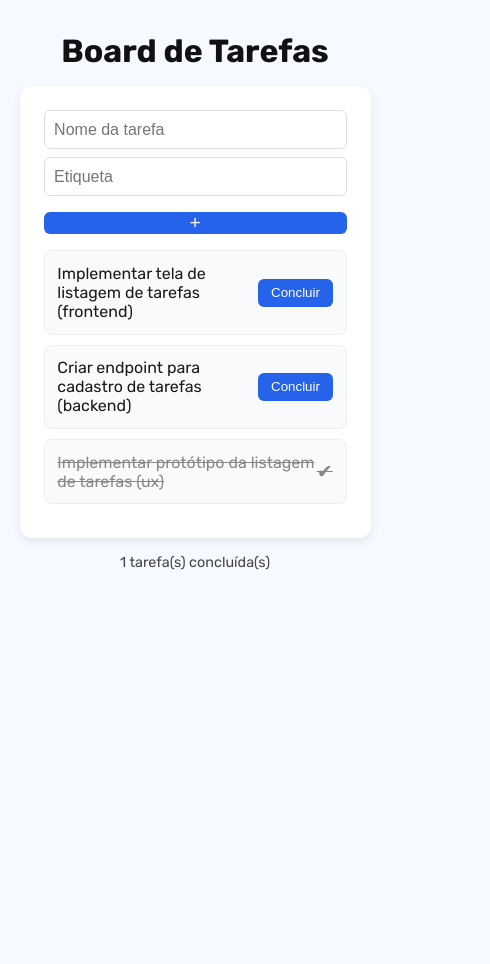
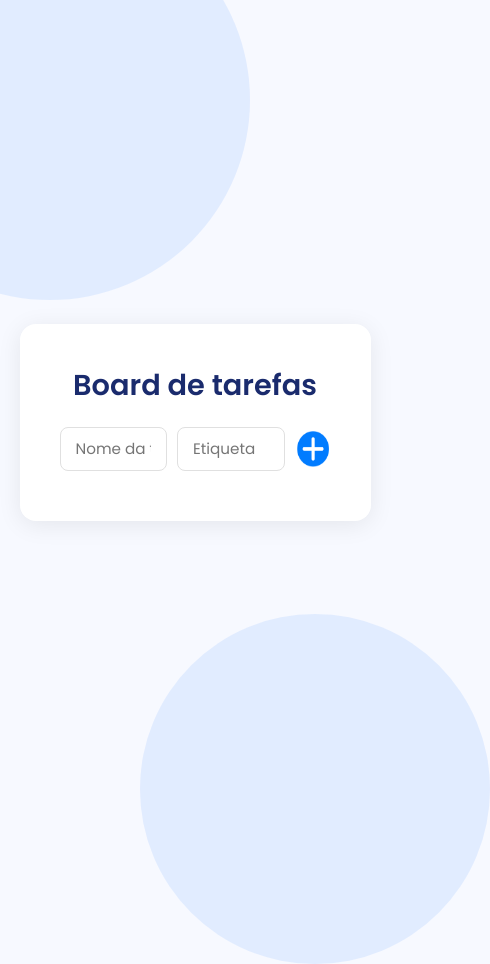
Before and after one commit to olucas-o/RID-188819---Desafio-Construa-um-Gerenciador-de-Tarefas, a plain HTML site: page index.html in a window 390 px wide. Shown: the whole page, 490 px wide, since content can reach past the window. Before the commit the page ends 844 px from the top, so only its background shows below. Drawn offline with Linux system fonts and the light colour scheme.

Commit message:
feat: redesign task board interface and add welcome page
- Updated index.html to enhance the task board layout with new input fields and buttons.
- Refactored script.js to manage tasks with a new structure and improved functionality.
- Added CSS styles for a modern look and feel, including animations and responsive design.
- Introduced a new welcome.html page with animated geometric shapes and a transition to the task board.
- Replaced the previous task management logic with a more intuitive approach for adding and completing tasks.

```diff
--- a/index.html
+++ b/index.html
@@ -1,33 +1,27 @@
 <!DOCTYPE html>
 <html lang="pt-BR">
 <head>
-  <meta charset="UTF-8">
-  <meta name="viewport" content="width=device-width, initial-scale=1.0">
+  <meta charset="UTF-8" />
+  <meta name="viewport" content="width=device-width, initial-scale=1.0" />
   <title>Board de Tarefas</title>
-  <link rel="stylesheet" href="style.css">
-  <!-- Fonte Rubik -->
-  <link href="https://fonts.googleapis.com/css2?family=Rubik:wght@400;500;700&display=swap" rel="stylesheet">
+  <link rel="stylesheet" href="style.css" />
 </head>
-<body>
-  <header>
-    <h1>Board de Tarefas</h1>
-  </header>
+<body class="fundo-decorado">
+  <div class="container animar">
+    <h1>Board de tarefas</h1>
 
-  <main>
-    <!-- Formulário para adicionar tarefas -->
-    <form id="task-form">
-      <input type="text" id="task-name" placeholder="Nome da tarefa" required>
-      <input type="text" id="task-label" placeholder="Etiqueta">
-      <button type="submit">+</button>
-    </form>
+    <div class="input-group">
+      <input type="text" id="tarefa" placeholder="Nome da tarefa" />
+      <input type="text" id="etiqueta" placeholder="Etiqueta" />
+      <button id="add-btn" onclick="adicionarTarefa()">
+        <img src="button.png" alt="Adicionar Tarefa" />
+      </button>
+    </div>
 
-    <!-- Lista de tarefas -->
-    <section id="task-list"></section>
-  </main>
+    <ul id="lista"></ul>
 
-  <footer>
-    <p id="task-counter">0 tarefas concluídas</p>
-  </footer>
+    <p id="contador" class="contador"></p>
+  </div>
 
   <script src="script.js"></script>
 </body>
--- a/script.js
+++ b/script.js
@@ -1,75 +1,75 @@
-let tasks = [
-  { id: 1, name: "Implementar tela de listagem de tarefas", label: "frontend", completed: false },
-  { id: 2, name: "Criar endpoint para cadastro de tarefas", label: "backend", completed: false },
-  { id: 3, name: "Implementar protótipo da listagem de tarefas", label: "ux", completed: true }
-];
+let tarefas = [];
 
-function renderTasks() {
-  const taskList = document.getElementById("task-list");
-  taskList.innerHTML = "";
+function adicionarTarefa() {
+  const nome = document.getElementById("tarefa").value.trim();
+  const etiqueta = document.getElementById("etiqueta").value.trim();
 
-  tasks.forEach(task => {
-    const taskDiv = document.createElement("div");
-    taskDiv.classList.add("task");
-    if (task.completed) taskDiv.classList.add("completed");
+  if (nome === "") return;
 
-    const taskName = document.createElement("span");
-    taskName.textContent = `${task.name} (${task.label})`;
+  const tarefa = {
+    nome,
+    etiqueta,
+    data: new Date().toLocaleDateString("pt-BR"),
+    concluida: false
+  };
 
-    const taskAction = document.createElement("div");
+  tarefas.push(tarefa);
+  atualizarLista();
 
-    if (task.completed) {
-      const check = document.createElement("span");
-      check.textContent = "✔";
-      check.classList.add("check");
-      taskAction.appendChild(check);
-    } else {
-      const button = document.createElement("button");
-      button.textContent = "Concluir";
-      button.onclick = () => completeTask(task.id);
-      taskAction.appendChild(button);
-    }
+  document.getElementById("tarefa").value = "";
+  document.getElementById("etiqueta").value = "";
+}
 
-    taskDiv.appendChild(taskName);
-    taskDiv.appendChild(taskAction);
-    taskList.appendChild(taskDiv);
+function atualizarLista() {
+  const lista = document.getElementById("lista");
+  lista.innerHTML = "";
+
+  tarefas.forEach((tarefa, index) => {
+    const li = document.createElement("li");
+    li.classList.toggle("concluida", tarefa.concluida);
+
+    const info = document.createElement("div");
+    info.classList.add("tarefa-info");
+
+    const nome = document.createElement("strong");
+    nome.textContent = tarefa.nome;
+    info.appendChild(nome);
+
+    const detalhes = document.createElement("div");
+    detalhes.style.marginTop = "5px";
+
+    const tag = document.createElement("span");
+    tag.classList.add("etiqueta");
+    tag.textContent = tarefa.etiqueta || "geral";
+
+    const data = document.createElement("span");
+    data.classList.add("data");
+    data.textContent = `Criado em: ${tarefa.data}`;
+
+    detalhes.appendChild(tag);
+    detalhes.appendChild(data);
+    info.appendChild(detalhes);
+
+    const btn = document.createElement("button");
+    btn.classList.add("btn-concluir");
+    btn.textContent = tarefa.concluida ? "✔" : "Concluir";
+    btn.onclick = () => concluirTarefa(index);
+
+    li.appendChild(info);
+    li.appendChild(btn);
+    lista.appendChild(li);
   });
 
-  updateCounter();
+  atualizarContador();
 }
 
-function completeTask(id) {
-  const task = tasks.find(t => t.id === id);
-  if (task) {
-    task.completed = true;
-    renderTasks();
-  }
+function concluirTarefa(index) {
+  tarefas[index].concluida = true;
+  atualizarLista();
 }
 
-function updateCounter() {
-  const counter = document.getElementById("task-counter");
-  const completedTasks = tasks.filter(t => t.completed).length;
-  counter.textContent = `${completedTasks} tarefa(s) concluída(s)`;
+function atualizarContador() {
+  const concluidas = tarefas.filter(t => t.concluida).length;
+  const contador = document.getElementById("contador");
+  contador.textContent = `${concluidas} tarefa${concluidas !== 1 ? "s" : ""} concluída${concluidas !== 1 ? "s" : ""}`;
 }
-
-document.getElementById("task-form").addEventListener("submit", function(event) {
-  event.preventDefault();
-
-  const nameInput = document.getElementById("task-name");
-  const labelInput = document.getElementById("task-label");
-
-  const newTask = {
-    id: Date.now(),
-    name: nameInput.value,
-    label: labelInput.value || "geral",
-    completed: false
-  };
-
-  tasks.push(newTask);
-  nameInput.value = "";
-  labelInput.value = "";
-  renderTasks();
-});
-
-
-renderTasks();
--- a/style.css
+++ b/style.css
@@ -1,118 +1,197 @@
+@import url('https://fonts.googleapis.com/css2?family=Poppins:wght@400;600&display=swap');
 
 * {
   margin: 0;
   padding: 0;
   box-sizing: border-box;
+  font-family: "Poppins", sans-serif;
 }
 
 body {
-  font-family: 'Rubik', sans-serif;
-  background: #f6f9ff;
-  color: #1a1a1a;
+  background-color: #f7f9ff;
   display: flex;
-  flex-direction: column;
+  justify-content: center;
   align-items: center;
-  min-height: 100vh;
+  height: 100vh;
 }
 
-header {
-  margin: 2rem 0 1rem;
+/* Fundo com formas geométricas suaves */
+.fundo-decorado::before,
+.fundo-decorado::after {
+  content: "";
+  position: absolute;
+  border-radius: 50%;
+  background: rgba(100, 160, 255, 0.15);
+  z-index: 0;
 }
 
-header h1 {
-  font-size: 2rem;
-  font-weight: 700;
-  color: #111;
+.fundo-decorado::before {
+  width: 400px;
+  height: 400px;
+  top: -100px;
+  left: -150px;
 }
 
-main {
-  background: #fff;
-  padding: 1.5rem;
-  border-radius: 12px;
-  width: 90%;
-  max-width: 600px;
-  box-shadow: 0 4px 10px rgba(0,0,0,0.08);
+.fundo-decorado::after {
+  width: 350px;
+  height: 350px;
+  bottom: -120px;
+  right: -100px;
 }
 
-form {
-  display: flex;
-  gap: 0.5rem;
-  margin-bottom: 1rem;
+/* Container central */
+.container {
+  position: relative;
+  z-index: 1;
+  background: #fff;
+  padding: 40px;
+  border-radius: 16px;
+  box-shadow: 0 4px 25px rgba(0, 0, 0, 0.08);
+  width: 480px;
+  max-width: 90%;
+  text-align: center;
+  animation: fadeInUp 0.8s ease forwards;
 }
 
-form input {
-  flex: 1;
-  padding: 0.6rem;
-  border: 1px solid #ddd;
-  border-radius: 6px;
-  font-size: 1rem;
+/* Animação de entrada */
+@keyframes fadeInUp {
+  0% { opacity: 0; transform: translateY(20px); }
+  100% { opacity: 1; transform: translateY(0); }
 }
 
-form button {
-  background: #2563eb;
-  color: #fff;
-  border: none;
-  padding: 0 1rem;
-  border-radius: 6px;
-  font-size: 1.2rem;
-  cursor: pointer;
+h1 {
+  color: #1a2b6d;
+  font-size: 1.8rem;
+  margin-bottom: 20px;
 }
 
-form button:hover {
-  background: #1e4ed8;
+/* Container que alinha os itens */
+.input-group {
+  display: flex;         /* Coloca os itens lado a lado */
+  align-items: center;   /* Alinha verticalmente no centro (MUITO IMPORTANTE) */
+  gap: 10px;             /* Espaço de 10px entre cada item */
 }
 
-.task {
+/* Estilo para os campos de texto (input) */
+.input-group input {
+  flex: 1; /* Faz os inputs ocuparem o espaço disponível */
+  padding: 12px 15px;
+  border: 1px solid #e0e0e0;
+  border-radius: 8px;
+  font-size: 0.95rem;
+  outline: none;
+  transition: border 0.3s ease;
+  height: 44px; /* Altura padrão */
+  min-width: 0;
+}
+
+/* Foco do input */
+.input-group input:focus {
+  border-color: #357bff;
+}
+
+/* BOTÃO - AGORA SIMPLES E ALINHADO PELO FLEXBOX */
+#add-btn {
+  /* Removemos toda a parte de position: absolute */
+
+  background-color: transparent; /* Fundo transparente, como você pediu */
+  border: none;                  /* Sem borda */
+  cursor: pointer;
+  padding: 0;                    /* Sem espaçamento interno */
+  flex-shrink: 0;
+  /* A altura e alinhamento serão controlados pelo flexbox do .input-group */
+  /* Isso garante que ele fique perfeitamente alinhado com os inputs */
+}
+
+/* Efeito de hover suave (opcional) */
+#add-btn:hover {
+  opacity: 0.7; /* Deixa o ícone um pouco mais claro ao passar o mouse */
+}
+
+/* A IMAGEM DENTRO DO BOTÃO */
+#add-btn img {
+  width: 36px;   /* Define o tamanho final do seu botão/ícone */
+  height: 36px;
+  display: block; /* Evita espaços indesejados abaixo da imagem */
+}
+ul {
+  list-style: none;
+  text-align: left;
+  margin-top: 10px;
+}
+
+li {
+  background: #f8faff;
+  border: 1px solid #e4e8ff;
+  border-radius: 10px;
+  padding: 15px;
+  margin-bottom: 12px;
   display: flex;
   justify-content: space-between;
   align-items: center;
-  background: #f9fafb;
-  padding: 0.8rem;
-  margin-bottom: 0.6rem;
-  border-radius: 8px;
-  border: 1px solid #eee;
+  transition: 0.3s ease;
 }
 
-.task span {
-  font-size: 1rem;
+li:hover {
+  background: #f1f4ff;
 }
 
-.task.completed span {
+.tarefa-info {
+  display: flex;
+  flex-direction: column;
+}
+
+.tarefa-info strong {
+  color: #2a2a2a;
+}
+
+.etiqueta {
+  background: #eef3ff;
+  color: #4a6aff;
+  font-size: 0.75rem;
+  padding: 3px 8px;
+  border-radius: 20px;
+  margin-right: 6px;
+}
+
+.data {
+  color: #999;
+  font-size: 0.8rem;
+}
+
+.btn-concluir {
+  background-color: #357bff;
+  color: white;
+  border: none;
+  padding: 8px 16px;
+  border-radius: 8px;
+  cursor: pointer;
+  transition: 0.3s;
+}
+
+.btn-concluir:hover {
+  background-color: #225dd3;
+}
+
+.concluida strong {
   text-decoration: line-through;
   color: #888;
+  opacity: 0.6;
 }
 
-.task button {
-  background: #2563eb;
-  color: white;
-  border: none;
-  padding: 0.4rem 0.8rem;
-  border-radius: 6px;
-  cursor: pointer;
+.concluida .etiqueta,
+.concluida .data {
+  opacity: 0.5;
 }
 
-.task button:hover {
-  background: #1e4ed8;
+.concluida .btn-concluir {
+  background-color: #26c281;
+  cursor: default;
 }
 
-.task .check {
-  font-size: 1.2rem;
-  color: #10b981;
+.contador {
+  font-size: 0.9rem;
+  color: #777;
+  margin-top: 10px;
+  text-align: right;
 }
-
-footer {
-  margin: 1rem 0;
-  font-size: 0.9rem;
-  color: #444;
-}
-
-@media (max-width: 480px) {
-  form {
-    flex-direction: column;
-  }
-
-  form button {
-    width: 100%;
-    margin-top: 0.5rem;
-  }
-}
```
Also changed, not shown: welcome.html (added, +152 -0 lines), button.png (added).
